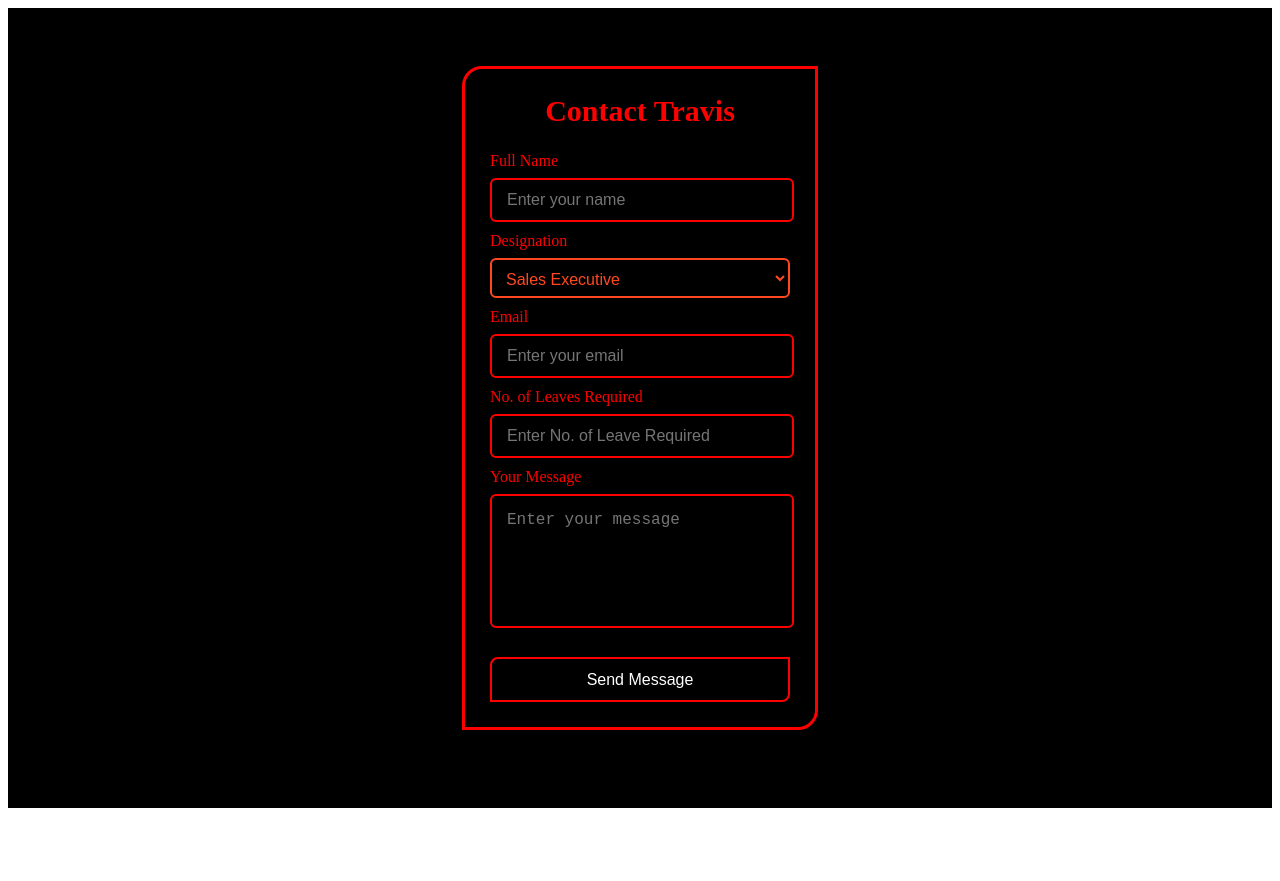
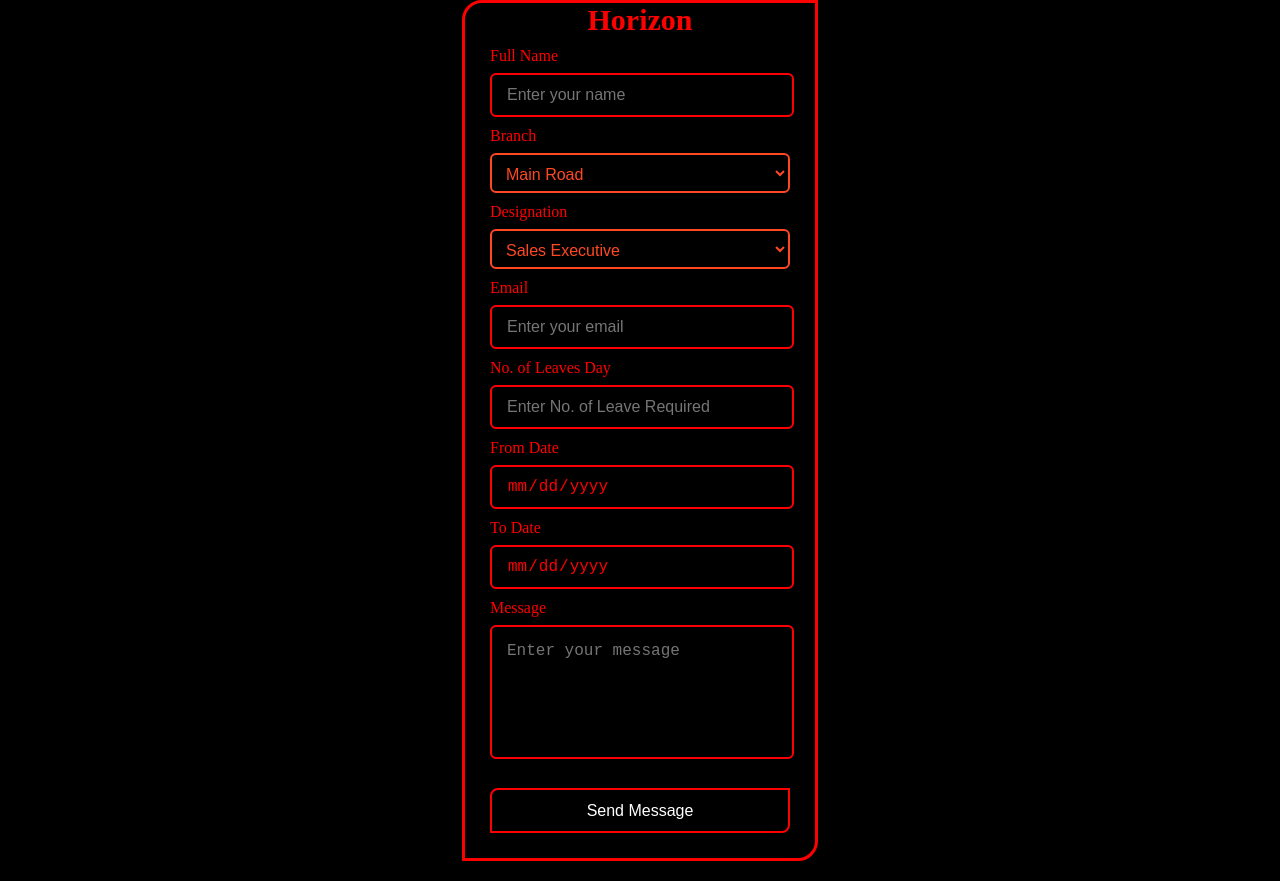
Before and after one commit to sazad786/Connect-me, a React (Vite) app: page / in a window 1280 px wide. Before the commit the page ends 816 px from the top, so only its background shows below. Built offline with nearby package versions, Linux system fonts and the light colour scheme.

Commit message:
bug fixes

```diff
--- a/src/Components/Contact/Contact.css
+++ b/src/Components/Contact/Contact.css
@@ -1,3 +1,4 @@
+
 header{
     display: flex;
     width: 100%;
@@ -20,14 +21,13 @@ header{
     justify-content: center;
     align-items: center;
     min-height: 100vh;
+    height: fit-content;
     background: black;
     background-size:cover;
 }
 
 form{
     max-width: 300px;
-    /* width: 100%; */
-    max-height: 700px;
     background: transparent;
     padding: 0px 25px 25px;
     border-radius: 20px 0px 20px 0px;
@@ -116,7 +116,40 @@ form button:hover {
     background: red;
 }
 
+/* Loader Wrapper */
+.fullscreen-loader {
+  position: fixed;
+  top: 0;
+  left: 0;
+  width: 100%;
+  height: 100%;
+  /* background: rgba(43, 42, 42, 0.8); */
+  z-index: 9999;
+  display: flex;
+  align-items: center;
+  justify-content: center;
+}
 
+/* Loader Animation */
+.loader {
+  border: 8px solid #f3f3f3;
+  border-top: 8px solid #3498db;
+  border-radius: 50%;
+  width: 10px;
+  height: 10px;
+  animation: spin 1s linear infinite;
+}
+
+/* Spin Animation */
+@keyframes spin {
+  0% {
+    transform: rotate(0deg);
+  }
+
+  100% {
+    transform: rotate(360deg);
+  }
+}
 /* ******************************************* */
 
   /* Responsive Styling for Android and Mobile Devices */
--- a/src/Components/Contact/Contact.jsx
+++ b/src/Components/Contact/Contact.jsx
@@ -1,4 +1,4 @@
-import React, { useState } from "react";
+import React, { useEffect, useState } from "react";
 import "./Contact.css";
 import Swal from "sweetalert2";
 import emailjs from "@emailjs/browser";
@@ -6,9 +6,12 @@ const Contact = () => {
   const [form, setForm] = useState({
     from_name: "",
     from_email: "",
-    department: "",
+    department: "Sales Executive",
     no_of_leaves: "",
     message: "",
+    from_date: "",
+    to_date: "",
+    branch: "Main Road",
   });
   const [isLoading, setIsLoading] = useState(false);
   const sendEmail = (e) => {
@@ -24,6 +27,9 @@ const Contact = () => {
       message: form.message,
       department: form.department,
       no_of_leaves: form.no_of_leaves,
+      from_date: form.from_date,
+      to_date: form.to_date,
+      branch: form.branch,
     };
 
     emailjs
@@ -55,19 +61,31 @@ const Contact = () => {
         setForm({
           from_name: "",
           from_email: "",
-          department: "",
+          department: "Sales Executive",
           no_of_leaves: "",
           message: "",
+          from_date: "",
+          to_date: "",
+          branch: "Main Road",
         });
       });
   };
+  useEffect(() => {
+    console.log(form, "dsjhdhjds");
+  }, [form]);
   return (
     <div>
+      {isLoading && (
+        <div class="fullscreen-loader">
+          <div class="loader"></div>
+        </div>
+      )}
+
       <section className="contact">
         <form onSubmit={sendEmail}>
           {/* <button className='close'><i class='bx bx-x'></i></button> */}
 
-          <h2>Contact Travis</h2>
+          <h2>Horizon</h2>
           <div className="input-box">
             <label>Full Name</label>
             <input
@@ -88,6 +106,26 @@ const Contact = () => {
             />
           </div>
           <div className="input-box">
+            <label>Branch</label>
+            <select
+              className="country"
+              onChange={(e) =>
+                setForm((prev) => {
+                  return {
+                    ...prev,
+                    [e.target.name]: e.target.value,
+                  };
+                })
+              }
+              value={form.branch}
+              name="branch"
+            >
+              <option selected>Main Road</option>
+              <option>Kokar Showroom</option>
+              <option>Tupudan Showroom</option>
+            </select>
+          </div>
+          <div className="input-box">
             <label>Designation</label>
             <select
               className="country"
@@ -102,11 +140,23 @@ const Contact = () => {
               value={form.department}
               name="department"
             >
-              <option>Sales Executive</option>
+              <option selected>Sales Executive</option>
               <option>Billing Executive</option>
-              <option>India</option>
-              <option>USA</option>
-              <option>Chaina</option>
+              <option>Accessories Executive</option>
+              <option>CRE</option>
+              <option>Receptionist</option>
+              <option>PDI Incharge</option>
+              <option>PDI Executive</option>
+              <option>Marketing Executive</option>
+              <option>Finance Executive</option>
+              <option>Sales Manager</option>
+              <option>CRM</option>
+              <option>RM (Relationship Manager)</option>
+              <option>Cashier</option>
+              <option>Rider</option>
+              <option>Housekeeping</option>
+              <option>Office assistant</option>
+              <option>Software Developers</option>
             </select>
           </div>
 
@@ -130,7 +180,7 @@ const Contact = () => {
             />
           </div>
           <div className="input-box">
-            <label>No. of Leaves Required</label>
+            <label>No. of Leaves Day</label>
             <input
               type="number"
               className="field"
@@ -149,10 +199,48 @@ const Contact = () => {
             />
           </div>
           <div className="input-box">
-            <label>Your Message</label>
+            <label>From Date</label>
+            <input
+              type="date"
+              className="field"
+              name="from_date"
+              required
+              value={form.from_date}
+              onChange={(e) =>
+                setForm((prev) => {
+                  return {
+                    ...prev,
+                    [e.target.name]: e.target.value,
+                  };
+                })
+              }
+            />
+          </div>
+          <div className="input-box">
+            <label>To Date</label>
+            <input
+              name="to_date"
+              className="field"
+              type="date"
+              placeholder="Enter your To Date"
+              required
+              value={form.to_date}
+              onChange={(e) =>
+                setForm((prev) => {
+                  return {
+                    ...prev,
+                    [e.target.name]: e.target.value,
+                  };
+                })
+              }
+            />
+          </div>
+          <div className="input-box">
+            <label>Message</label>
             <textarea
               name="message"
               className="field mess"
+              type="text"
               placeholder="Enter your message"
               required
               value={form.message}
@@ -164,9 +252,11 @@ const Contact = () => {
                   };
                 })
               }
-            ></textarea>
+            />
           </div>
-          <button type="submit">Send Message</button>
+          <button type="submit" disabled={isLoading}>
+            Send Message
+          </button>
         </form>
       </section>
     </div>
--- a/src/index.css
+++ b/src/index.css
@@ -0,0 +1,4 @@
+*{
+    margin: 0;
+    padding: 0;
+}
```
